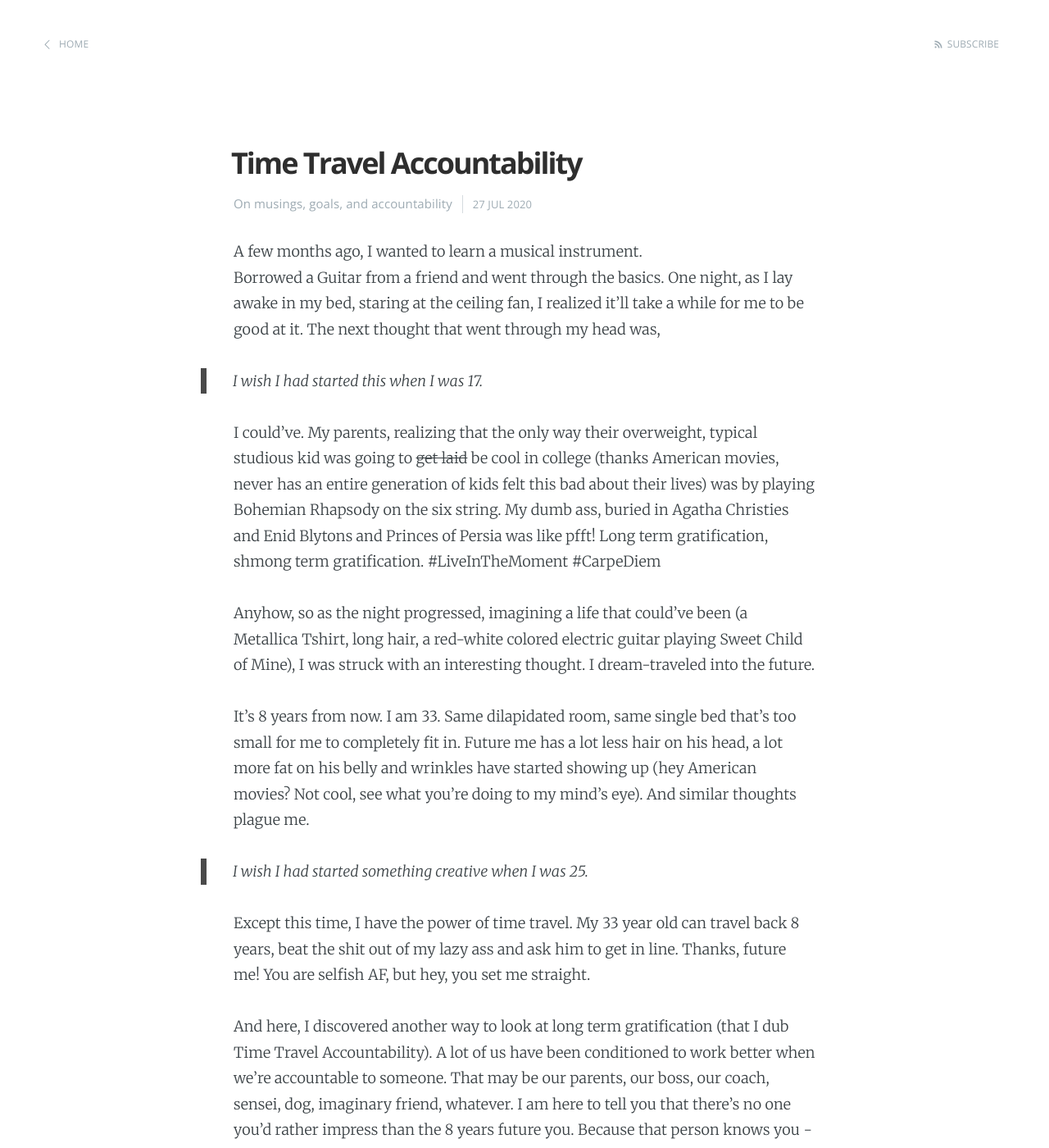
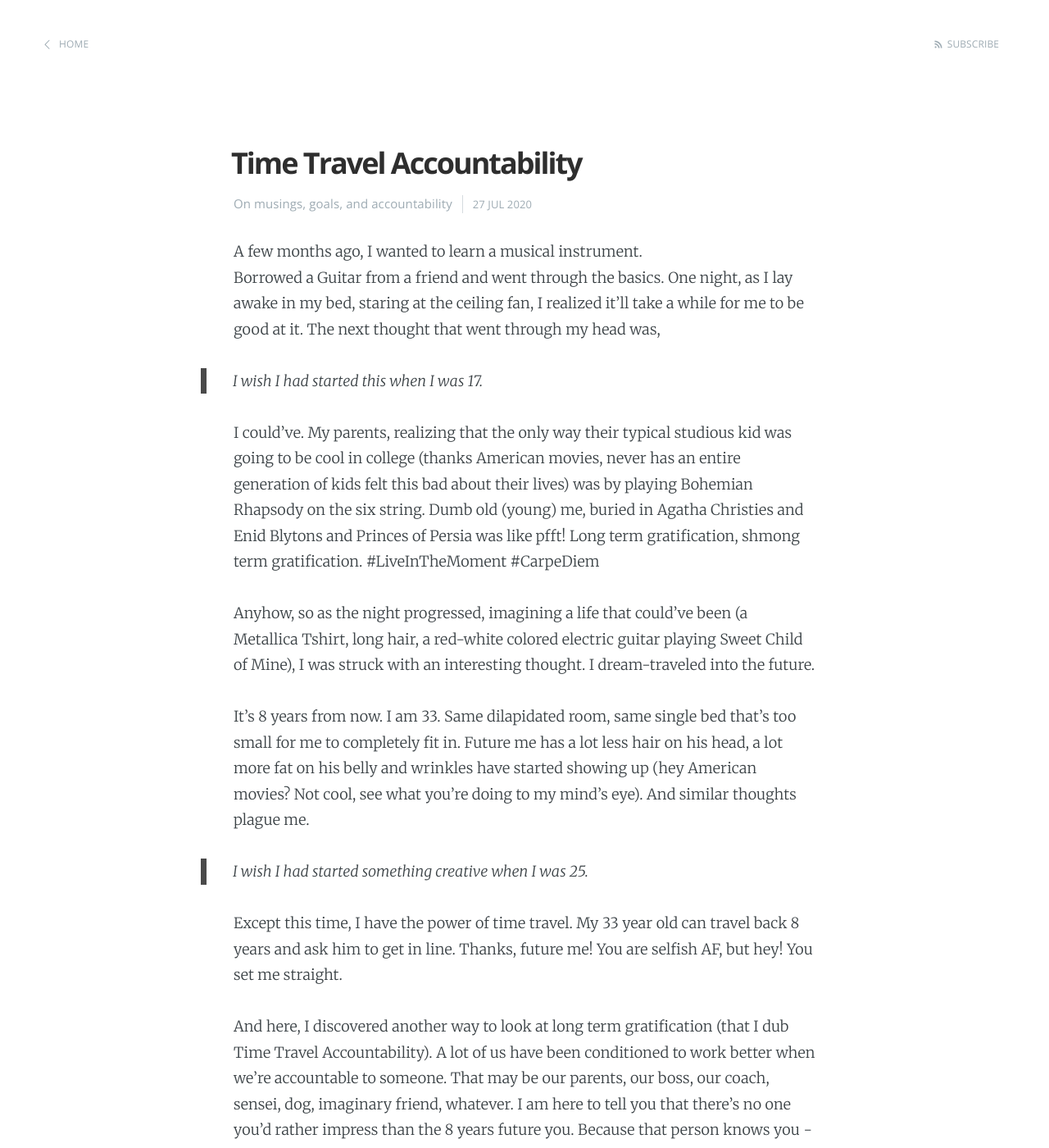
Before and after one commit to ranveeraggarwal/ranveeraggarwal.github.io, a Jekyll site: the page built from blog/_posts/2020-07-27-time-travel-accountability.markdown, in a window 1280 px wide and 1400 px high. Shown: the whole window at 82% size. Built offline with Jekyll 4.4.1, drawn with Linux system fonts in a browser that asks for light colours; comment, search, counter and statistics services are not loaded.

Commit message:
Push article update 2: Time Travel Accountability

```diff
--- a/blog/_posts/2020-07-27-time-travel-accountability.markdown
+++ b/blog/_posts/2020-07-27-time-travel-accountability.markdown
@@ -13,7 +13,7 @@ Borrowed a Guitar from a friend and went through the basics. One night, as I lay
 
 > I wish I had started this when I was 17.
 
-I could've. My parents, realizing that the only way their overweight, typical studious kid was going to ~~get laid~~ be cool in college (thanks American movies, never has an entire generation of kids felt this bad about their lives) was by playing Bohemian Rhapsody on the six string. My dumb ass, buried in Agatha Christies and Enid Blytons and Princes of Persia was like pfft! Long term gratification, shmong term gratification. #LiveInTheMoment #CarpeDiem
+I could've. My parents, realizing that the only way their typical studious kid was going to be cool in college (thanks American movies, never has an entire generation of kids felt this bad about their lives) was by playing Bohemian Rhapsody on the six string. Dumb old (young) me, buried in Agatha Christies and Enid Blytons and Princes of Persia was like pfft! Long term gratification, shmong term gratification. #LiveInTheMoment #CarpeDiem
 
 Anyhow, so as the night progressed, imagining a life that could've been (a Metallica Tshirt, long hair, a red-white colored electric guitar playing Sweet Child of Mine), I was struck with an interesting thought. I dream-traveled into the future.
 
@@ -21,7 +21,7 @@ It's 8 years from now. I am 33. Same dilapidated room, same single bed that's to
 
 > I wish I had started something creative when I was 25.
 
-Except this time, I have the power of time travel. My 33 year old can travel back 8 years, beat the shit out of my lazy ass and ask him to get in line. Thanks, future me! You are selfish AF, but hey, you set me straight.
+Except this time, I have the power of time travel. My 33 year old can travel back 8 years and ask him to get in line. Thanks, future me! You are selfish AF, but hey! You set me straight.
 
 And here, I discovered another way to look at long term gratification (that I dub Time Travel Accountability).
 A lot of us have been conditioned to work better when we're accountable to someone. That may be our parents, our boss, our coach, sensei, dog, imaginary friend, whatever. I am here to tell you that there's no one you'd rather impress than the 8 years future you. Because that person knows you - inside out, that person is super critical of you and that person has your best interests in mind. Wouldn't you want that person to respect you?
```
